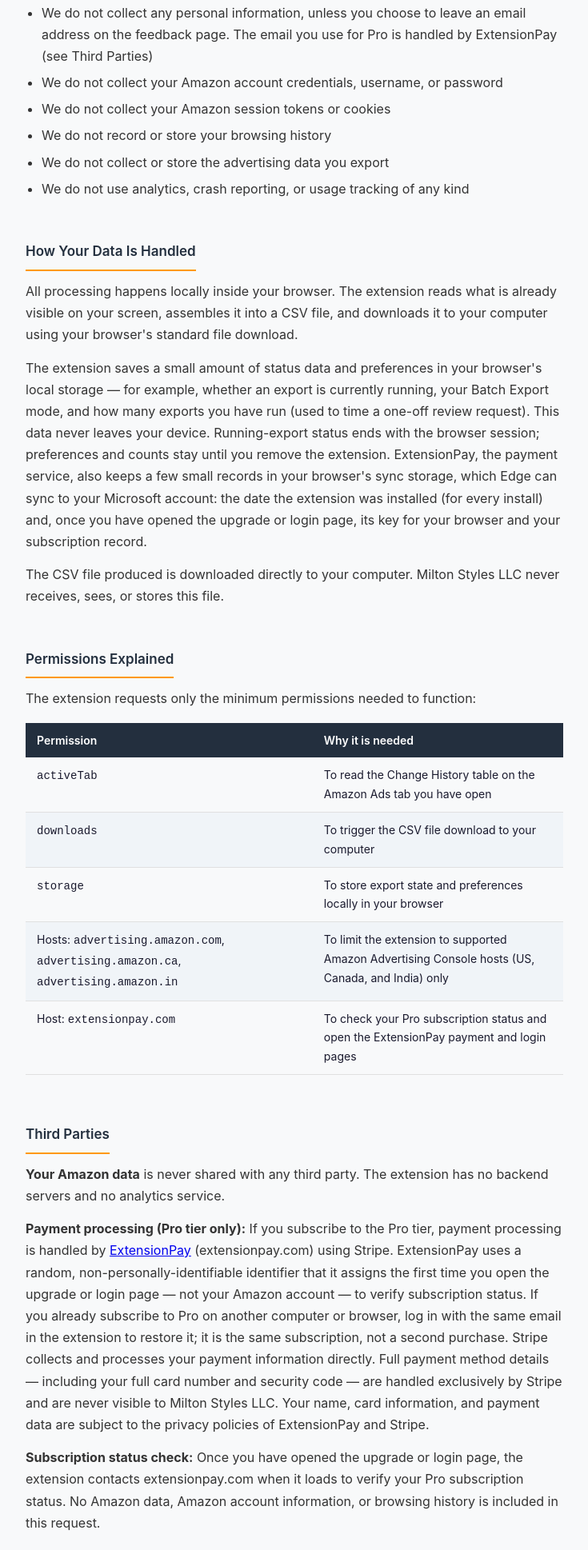
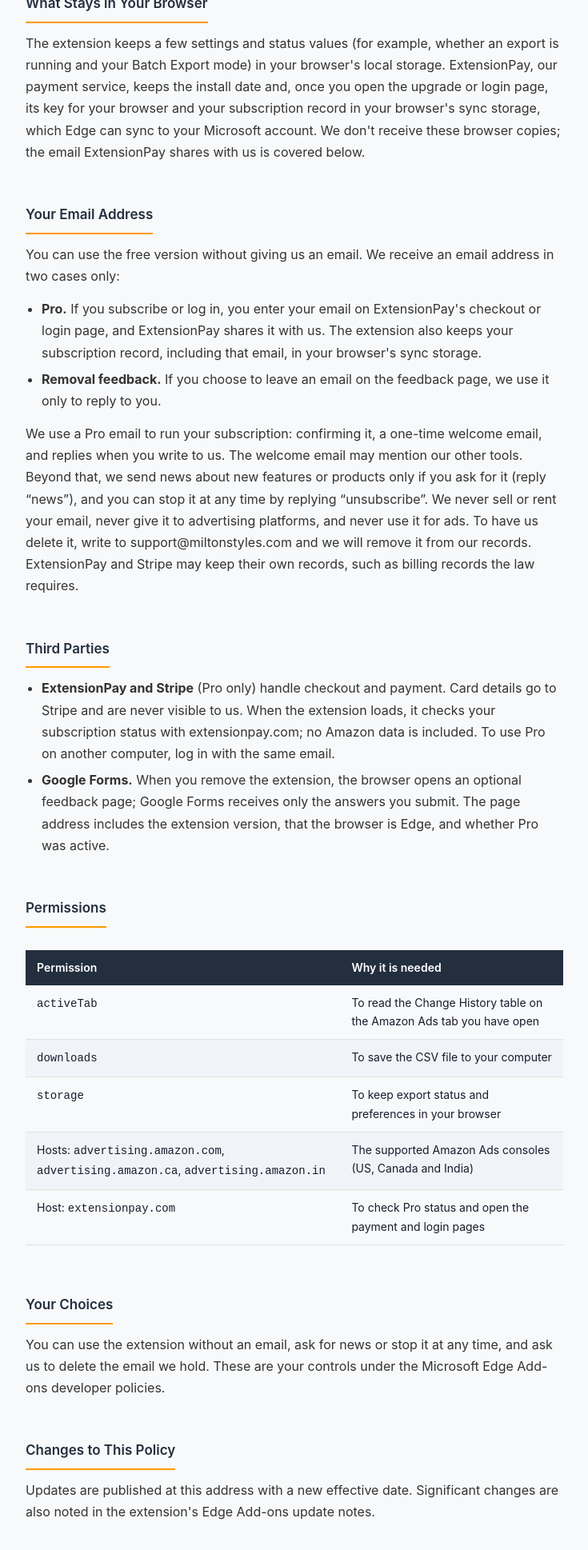
Before and after one commit to miltonstylesllc/ads-history-exporter, a plain HTML site: page privacy-edge/index.html in a window 1280 px wide. Shown: the part 841-2779 px from the top of the page at 80% size, without its empty margins (272-1007 px from the left). Drawn offline with Linux system fonts and the light colour scheme.

Commit message:
Privacy policies (Chrome + Edge) simplified and corrected: Pro subscriber email disclosed (shared by ExtensionPay, kept in sync storage), its uses (subscription, one-time welcome, news only on request), Limited Use statement (Chrome), user controls (Edge).
Co-Authored-By: Claude Opus 5.5 <noreply@anthropic.com>

```diff
--- a/privacy-edge/index.html
+++ b/privacy-edge/index.html
@@ -128,134 +128,89 @@
 
 <header>
   <h1><span class="accent">Amazon Ads History Exporter</span> &mdash; Privacy Policy</h1>
-  <p>Milton Styles LLC &nbsp;&middot;&nbsp; Effective October 28, 2026</p>
+  <p>Milton Styles LLC &nbsp;&middot;&nbsp; Effective November 2, 2026</p>
 </header>
 
 <main>
 
   <div class="summary-box">
     <strong>The bottom line</strong>
-    Your Amazon data never leaves your browser: the extension saves it as a CSV on your
-    computer and we never receive it. The only things sent anywhere are the Pro subscription
-    check with ExtensionPay and, if you remove the extension, the optional feedback page described below.
+    Your Amazon data never leaves your browser: the extension saves it as a CSV on your computer and we never receive it.
+    We only receive an email address if you subscribe to Pro, log in to it, or choose to leave one on the removal feedback page.
   </div>
 
   <h2>What This Extension Does</h2>
   <p>
-    Amazon Ads History Exporter is a Microsoft Edge extension that reads the History data
-    already displayed in your Amazon Ads and saves it as CSV files on your computer.
-    This can include campaign-level History, ad-group-level History, and account-level
-    History.
-  </p>
-  <p>
-    When you click "Export to CSV," the extension scrolls through the full list on
-    screen, captures every row, and triggers a download directly to your device.
-    Your Amazon data is not sent anywhere else.
-  </p>
-  <p>
-    For Pro users, the extension can also run a user-initiated Batch Export from
-    Campaign Manager to export multiple campaign histories in sequence. This processing
-    still happens locally in your browser.
+    Amazon Ads History Exporter is a Microsoft Edge extension that reads the History data already shown in your Amazon Ads console
+    (campaign, ad group or whole account) and saves it as CSV files on your computer. Pro adds Batch Export across campaigns.
+    All of this runs locally in your browser.
   </p>
 
-  <h2>Data We Do Not Collect</h2>
+  <h2>What We Do Not Collect</h2>
   <ul>
-    <li>We do not collect any personal information, unless you choose to leave an email address on the feedback page. The email you use for Pro is handled by ExtensionPay (see Third Parties)</li>
-    <li>We do not collect your Amazon account credentials, username, or password</li>
-    <li>We do not collect your Amazon session tokens or cookies</li>
-    <li>We do not record or store your browsing history</li>
-    <li>We do not collect or store the advertising data you export</li>
-    <li>We do not use analytics, crash reporting, or usage tracking of any kind</li>
+    <li>Your Amazon advertising data or the files you export</li>
+    <li>Your Amazon login, password, session tokens or cookies</li>
+    <li>Your browsing history</li>
+    <li>Analytics, crash reports or usage tracking of any kind</li>
   </ul>
 
-  <h2>How Your Data Is Handled</h2>
+  <h2>What Stays in Your Browser</h2>
   <p>
-    All processing happens locally inside your browser. The extension reads what is
-    already visible on your screen, assembles it into a CSV file, and downloads it
-    to your computer using your browser's standard file download.
-  </p>
-  <p>
-    The extension saves a small amount of status data and preferences in your browser's local
-    storage — for example, whether an export is currently running, your Batch Export mode,
-    and how many exports you have run (used to time a one-off review request). This data never
-    leaves your device. Running-export status ends with the browser session; preferences and
-    counts stay until you remove the extension. ExtensionPay, the payment service, also keeps a few small records in your
-    browser's sync storage, which Edge can sync to your Microsoft account: the date the
-    extension was installed (for every install) and, once you have opened the upgrade or
-    login page, its key for your browser and your subscription record.
-  </p>
-  <p>
-    The CSV file produced is downloaded directly to your computer.
-    Milton Styles LLC never receives, sees, or stores this file.
+    The extension keeps a few settings and status values (for example, whether an export is running and your Batch Export mode)
+    in your browser's local storage. ExtensionPay, our payment service, keeps the install date and, once you open the upgrade or
+    login page, its key for your browser and your subscription record in your browser's sync storage, which Edge can sync to
+    your Microsoft account. We don't receive these browser copies; the email ExtensionPay shares with us is covered below.
   </p>
 
-  <h2>Permissions Explained</h2>
+  <h2>Your Email Address</h2>
   <p>
-    The extension requests only the minimum permissions needed to function:
+    You can use the free version without giving us an email. We receive an email address in two cases only:
   </p>
+  <ul>
+    <li><strong>Pro.</strong> If you subscribe or log in, you enter your email on ExtensionPay's checkout or login page, and ExtensionPay shares it with us. The extension also keeps your subscription record, including that email, in your browser's sync storage.</li>
+    <li><strong>Removal feedback.</strong> If you choose to leave an email on the feedback page, we use it only to reply to you.</li>
+  </ul>
+  <p>
+    We use a Pro email to run your subscription: confirming it, a one-time welcome email, and replies when you write to us.
+    The welcome email may mention our other tools. Beyond that, we send news about new features or products only if you ask for it
+    (reply &ldquo;news&rdquo;), and you can stop it at any time by replying &ldquo;unsubscribe&rdquo;.
+    We never sell or rent your email, never give it to advertising platforms, and never use it for ads.
+    To have us delete it, write to support@miltonstyles.com and we will remove it from our records. ExtensionPay and Stripe may keep their own records, such as billing records the law requires.
+  </p>
+
+  <h2>Third Parties</h2>
+  <ul>
+    <li><strong>ExtensionPay and Stripe</strong> (Pro only) handle checkout and payment. Card details go to Stripe and are never visible to us.
+      When the extension loads, it checks your subscription status with extensionpay.com; no Amazon data is included.
+      To use Pro on another computer, log in with the same email.</li>
+    <li><strong>Google Forms.</strong> When you remove the extension, the browser opens an optional feedback page; Google Forms receives only the answers you submit. The page address
+      includes the extension version, that the browser is Edge, and whether Pro was active.</li>
+  </ul>
+
+  <h2>Permissions</h2>
   <table>
     <thead>
       <tr><th>Permission</th><th>Why it is needed</th></tr>
     </thead>
     <tbody>
-      <tr>
-        <td><code>activeTab</code></td>
-        <td>To read the Change History table on the Amazon Ads tab you have open</td>
-      </tr>
-      <tr>
-        <td><code>downloads</code></td>
-        <td>To trigger the CSV file download to your computer</td>
-      </tr>
-      <tr>
-        <td><code>storage</code></td>
-        <td>To store export state and preferences locally in your browser</td>
-      </tr>
-      <tr>
-        <td>Hosts: <code>advertising.amazon.com</code>, <code>advertising.amazon.ca</code>, <code>advertising.amazon.in</code></td>
-        <td>To limit the extension to supported Amazon Advertising Console hosts (US, Canada, and India) only</td>
-      </tr>
-      <tr>
-        <td>Host: <code>extensionpay.com</code></td>
-        <td>To check your Pro subscription status and open the ExtensionPay payment and login pages</td>
-      </tr>
+      <tr><td><code>activeTab</code></td><td>To read the Change History table on the Amazon Ads tab you have open</td></tr>
+      <tr><td><code>downloads</code></td><td>To save the CSV file to your computer</td></tr>
+      <tr><td><code>storage</code></td><td>To keep export status and preferences in your browser</td></tr>
+      <tr><td>Hosts: <code>advertising.amazon.com</code>, <code>advertising.amazon.ca</code>, <code>advertising.amazon.in</code></td><td>The supported Amazon Ads consoles (US, Canada and India)</td></tr>
+      <tr><td>Host: <code>extensionpay.com</code></td><td>To check Pro status and open the payment and login pages</td></tr>
     </tbody>
   </table>
 
-  <h2>Third Parties</h2>
+  <h2>Your Choices</h2>
   <p>
-    <strong>Your Amazon data</strong> is never shared with any third party.
-    The extension has no backend servers and no analytics service.
-  </p>
-  <p>
-    <strong>Payment processing (Pro tier only):</strong> If you subscribe to the Pro
-    tier, payment processing is handled by
-    <a href="https://extensionpay.com" target="_blank" rel="noopener">ExtensionPay</a>
-    (extensionpay.com) using Stripe. ExtensionPay uses a random, non-personally-identifiable
-    identifier that it assigns the first time you open the upgrade or login page — not your Amazon account — to
-    verify subscription status. If you already subscribe to Pro on another computer or browser,
-    log in with the same email in the extension to restore it; it is the same subscription, not a second purchase. Stripe collects and processes your payment information
-    directly. Full payment method details — including your full card number and
-    security code — are handled exclusively by Stripe and are never visible to
-    Milton Styles LLC. Your name, card information, and payment data are subject to
-    the privacy policies of ExtensionPay and Stripe.
-  </p>
-  <p>
-    <strong>Subscription status check:</strong> Once you have opened the upgrade or login page,
-    the extension contacts extensionpay.com when it loads to verify your Pro subscription status. No Amazon data,
-    Amazon account information, or browsing history is included in this request.
-  </p>
-
-  <h2>Feedback When You Remove the Extension</h2>
-  <p>
-    When you remove the extension, Edge opens a short optional feedback page on our site. The page address includes the extension version, that the browser is Edge, and whether Pro was active. Answering is optional; we receive only what you choose to submit, including an email address if you choose to leave one.
-    Answers are collected through Google Forms and used only to improve the extension and to reply if you asked us to.
+    You can use the extension without an email, ask for news or stop it at any time, and ask us to delete the email we hold.
+    These are your controls under the Microsoft Edge Add-ons developer policies.
   </p>
 
   <h2>Changes to This Policy</h2>
   <p>
-    If this policy is updated, the new version will be published at this URL with an
-    updated effective date. Significant changes will also be noted in the extension's
-    Edge Add-ons update log.
+    Updates are published at this address with a new effective date. Significant changes are also noted in the
+    extension's Edge Add-ons update notes.
   </p>
 
   <div class="contact">
--- a/sitemap.xml
+++ b/sitemap.xml
@@ -6,6 +6,6 @@
   </url>
   <url>
     <loc>https://miltonstylesllc.github.io/ads-history-exporter/privacy</loc>
-    <lastmod>2026-10-28</lastmod>
+    <lastmod>2026-11-02</lastmod>
   </url>
 </urlset>
```
Also changed, not shown: privacy.html (+50 -95 lines), privacy/index.html (+50 -95 lines).
